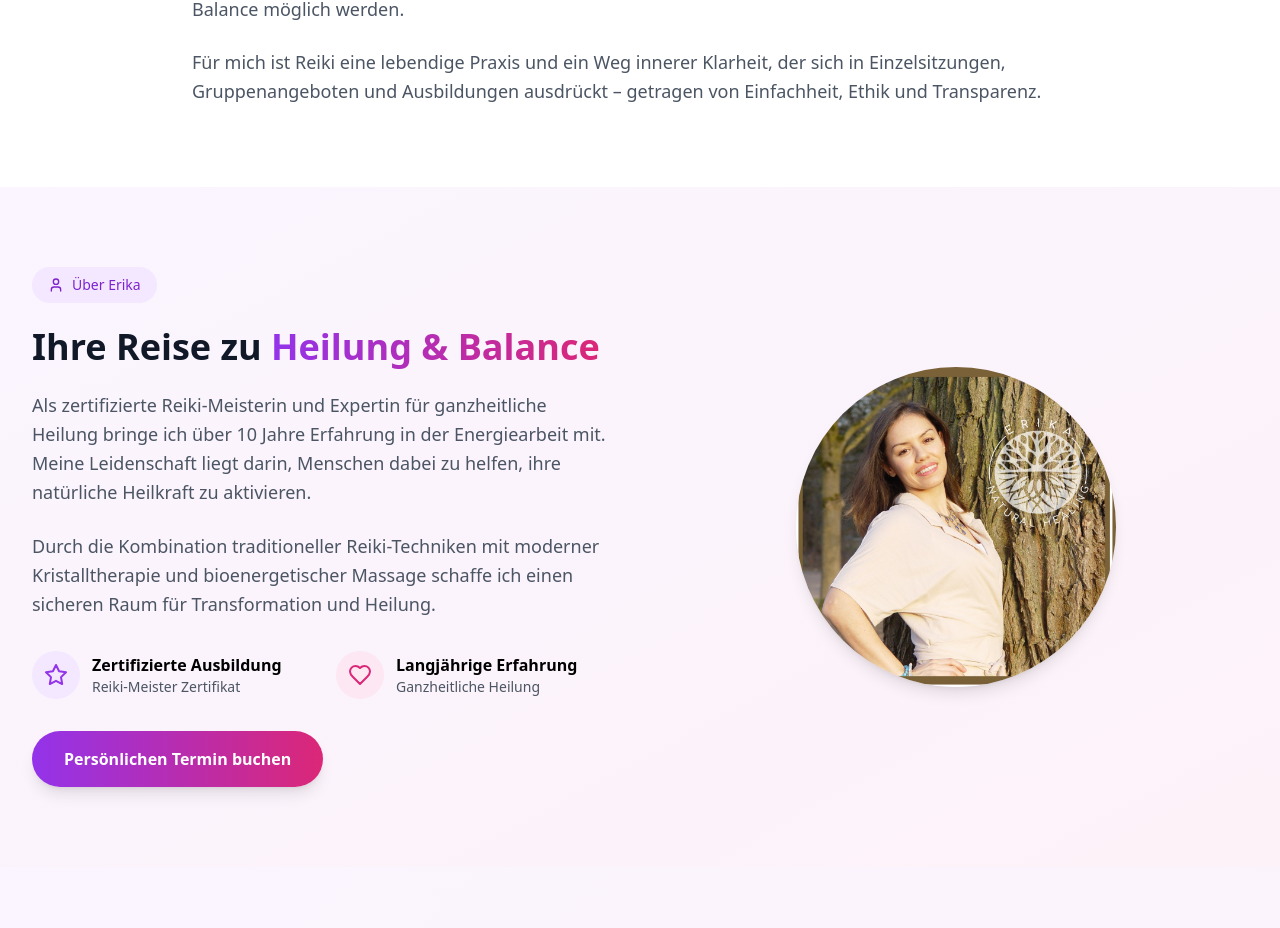
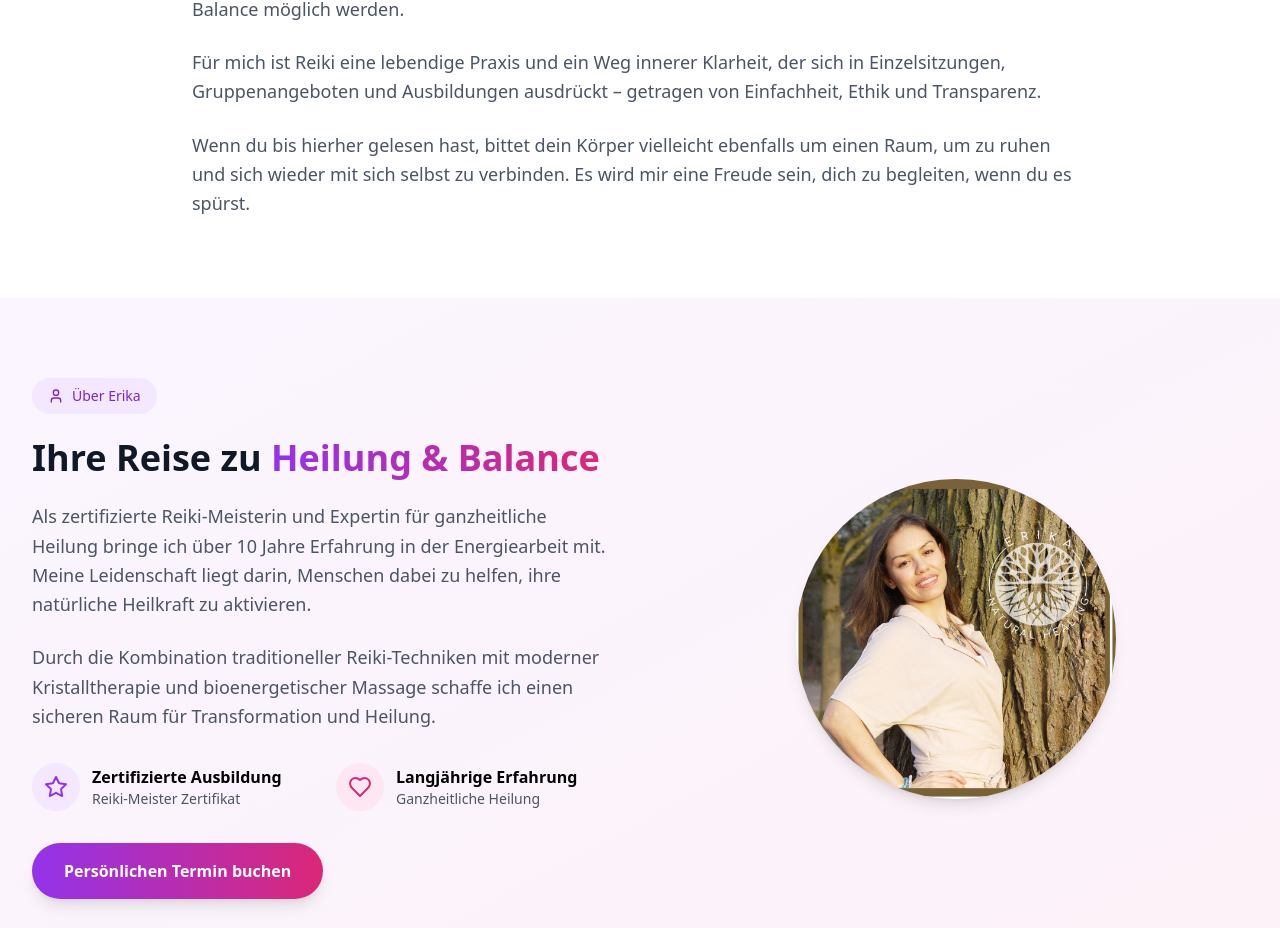
Before and after one commit to Tugendboldo/Reiki, a React (Vite) app: page / in a window 1280 px wide. Shown: the part 2155-3083 px from the top of the page. Built offline with nearby package versions, Linux system fonts and the light colour scheme; no server answers.

Commit message:
Updated translations.ts

```diff
--- a/src/data/translations.ts
+++ b/src/data/translations.ts
@@ -50,7 +50,8 @@ export const translations = {
         'Ich begleite aus Präsenz, Zuhören und Respekt.',
         'Es werden keine Diagnosen gestellt und keine gesundheitlichen Zustände interpretiert.',
         'Meine Aufgabe besteht darin, einen sicheren Rahmen zu schaffen, in dem Selbstregulation und innere Balance möglich werden.',
-        'Für mich ist Reiki eine lebendige Praxis und ein Weg innerer Klarheit, der sich in Einzelsitzungen, Gruppenangeboten und Ausbildungen ausdrückt – getragen von Einfachheit, Ethik und Transparenz.'
+        'Für mich ist Reiki eine lebendige Praxis und ein Weg innerer Klarheit, der sich in Einzelsitzungen, Gruppenangeboten und Ausbildungen ausdrückt – getragen von Einfachheit, Ethik und Transparenz.',
+        'Wenn du bis hierher gelesen hast, bittet dein Körper vielleicht ebenfalls um einen Raum, um zu ruhen und sich wieder mit sich selbst zu verbinden. Es wird mir eine Freude sein, dich zu begleiten, wenn du es spürst.'
       ]
     },
     about: {
```
